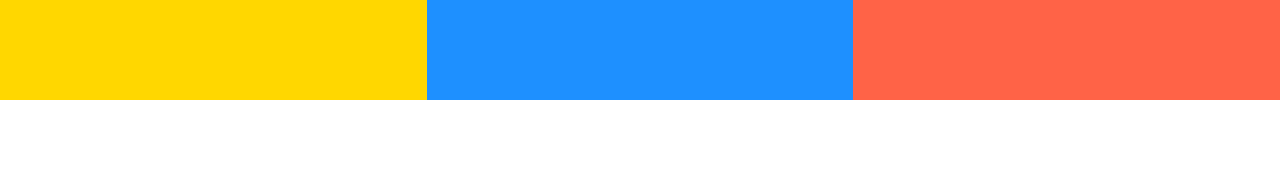
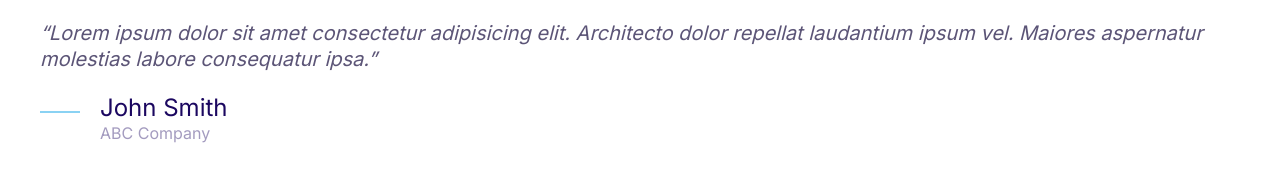
Before and after one commit to nicudoran/html_css_training, a plain HTML site: page index.html in a window 1280 px wide. Drawn offline with Linux system fonts and the light colour scheme.

Commit message:
Define quotes and a part of testimonials css

```diff
--- a/index.html
+++ b/index.html
@@ -14,11 +14,24 @@
 </head>
 
 <body>
-    <div class="grid grid--1x3">
-        <div style="height:100px;background: gold;"></div>
-        <div style="height:100px;background: dodgerblue;"></div>
-        <div style="height:100px;background: tomato;"></div>
-    </div>
+    <blockquote class="quote">
+        <p class="quote__text">Lorem ipsum dolor sit amet consectetur adipisicing elit. Architecto dolor repellat
+            laudantium ipsum vel.
+            Maiores aspernatur molestias labore consequatur ipsa.</p>
+        <footer>
+            <div class="media">
+                <div class="media__image">
+                    <svg class="icon icon--primary quote__line">
+                        <use xlink:href="images/sprite.svg#line"></use>
+                    </svg>
+                </div>
+                <div class="media__body">
+                    <h3 class="media__title quote__author">John Smith</h3>
+                    <p class="quote__organization">ABC Company</p>
+                </div>
+            </div>
+        </footer>
+    </blockquote>
 </body>
 
 </html>
```
Also changed, not shown: components/quotes.html (added, +18 -0 lines).
